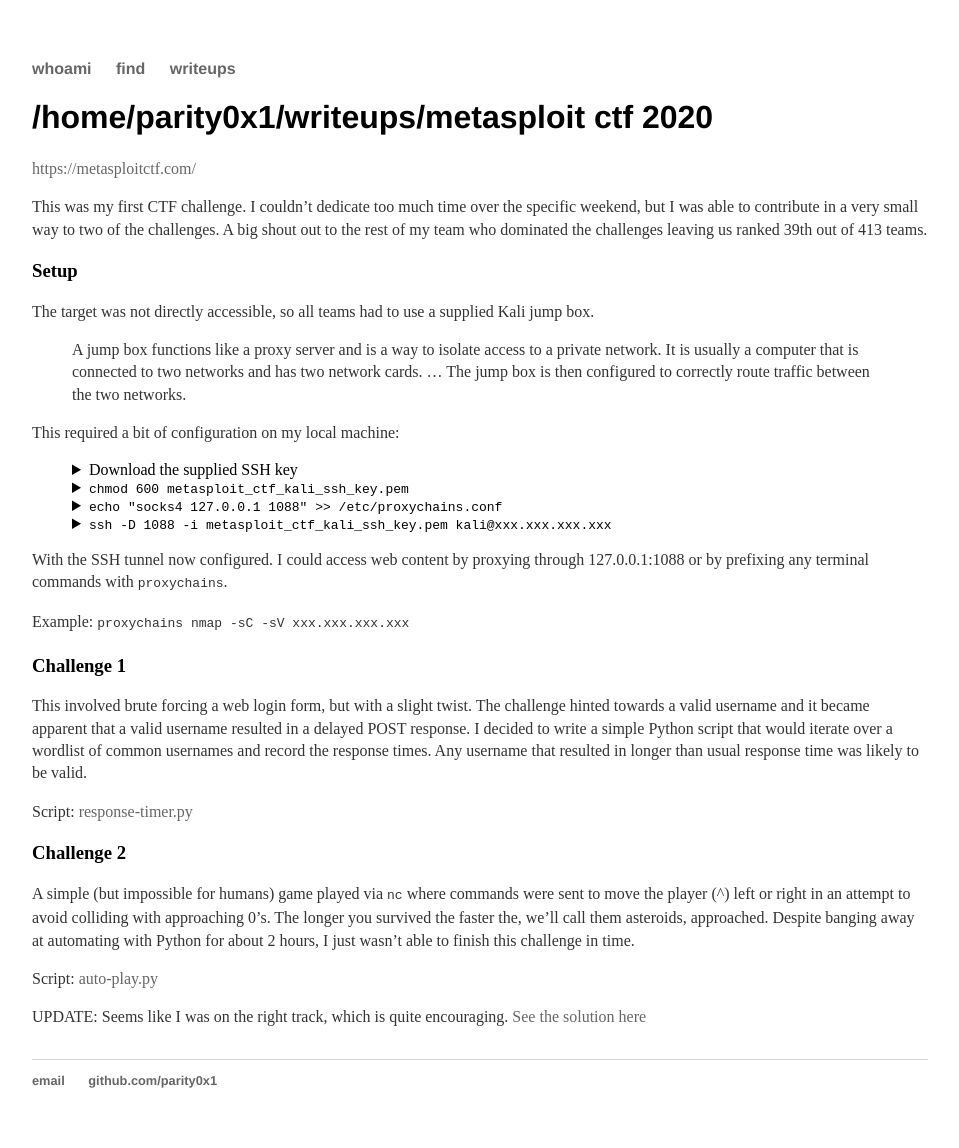
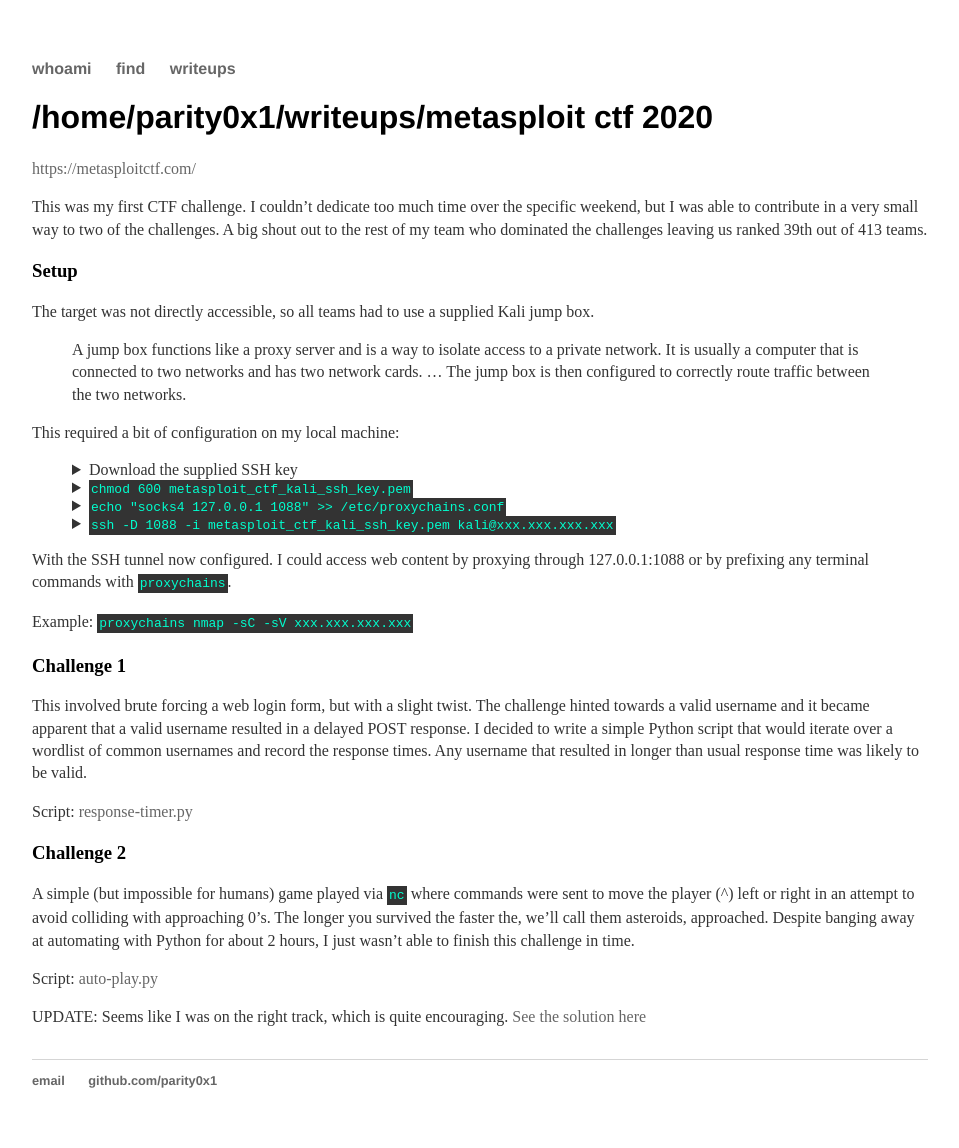
Before and after one commit to parity0x1/parity0x1.github.io, a Jekyll site: the page built from _posts/2021-01-02-metasploit-ctf-2020.md, in a window 1280 px wide. Shown: the whole page, without its empty margins (160-1119 px from the left). Built offline with Jekyll 4.4.1, drawn with Linux system fonts in a browser that asks for light colours.

Commit message:
Styling code tag

```diff
--- a/css/main.css
+++ b/css/main.css
@@ -42,6 +42,7 @@
 li{
     list-style-position: inside;
     list-style-type: disclosure-closed;
+    color: #333;
 }
 
 footer {
@@ -66,3 +67,9 @@
 #results-container li a{
     text-transform: lowercase;
 }
+
+code {
+    background: #333;
+    padding: 2px;
+    color: #00ffcf;
+}
```
Also changed, not shown: _posts/2021-01-02-metasploit-ctf-2020.md (+1 -1 lines).
